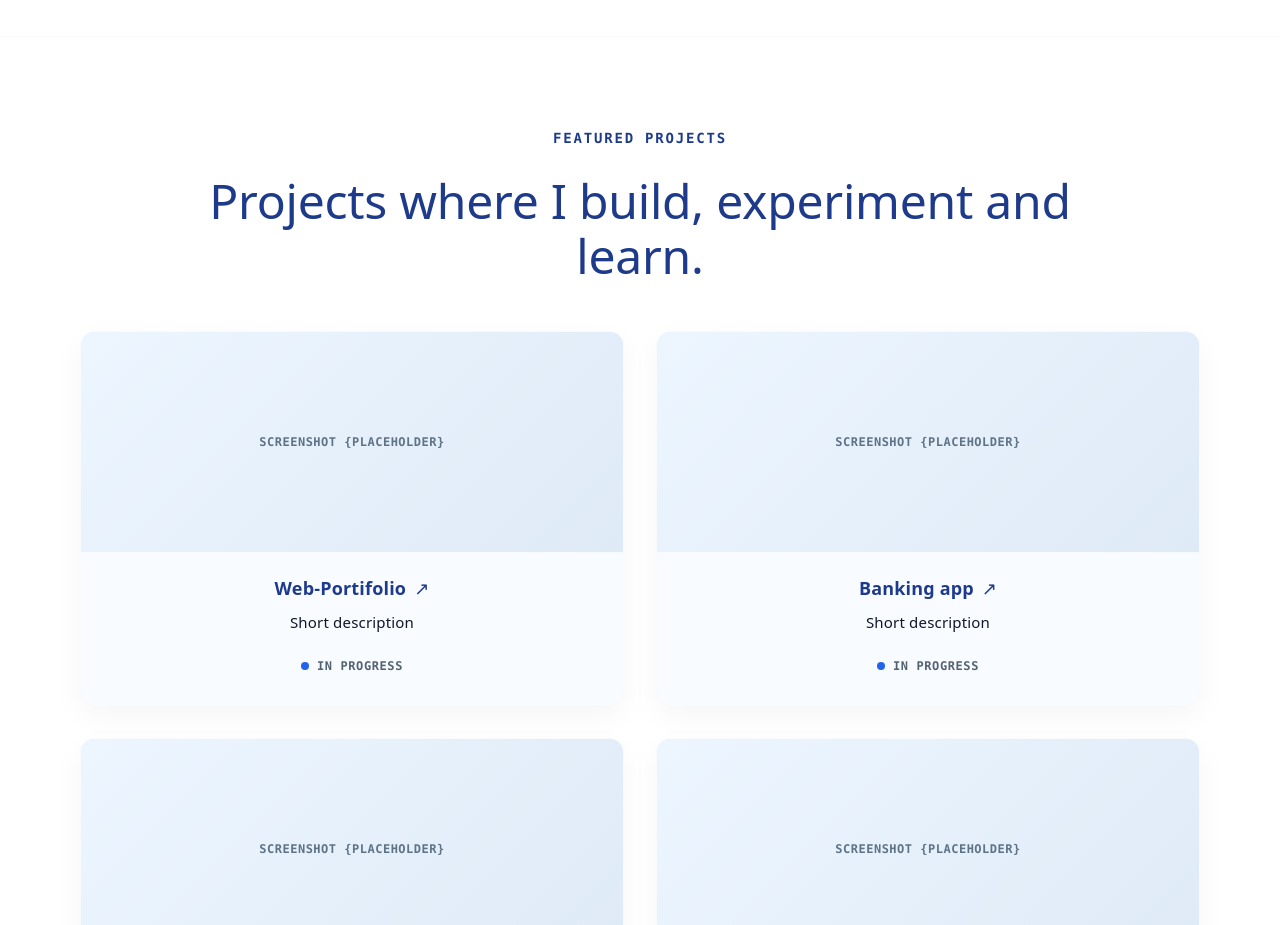
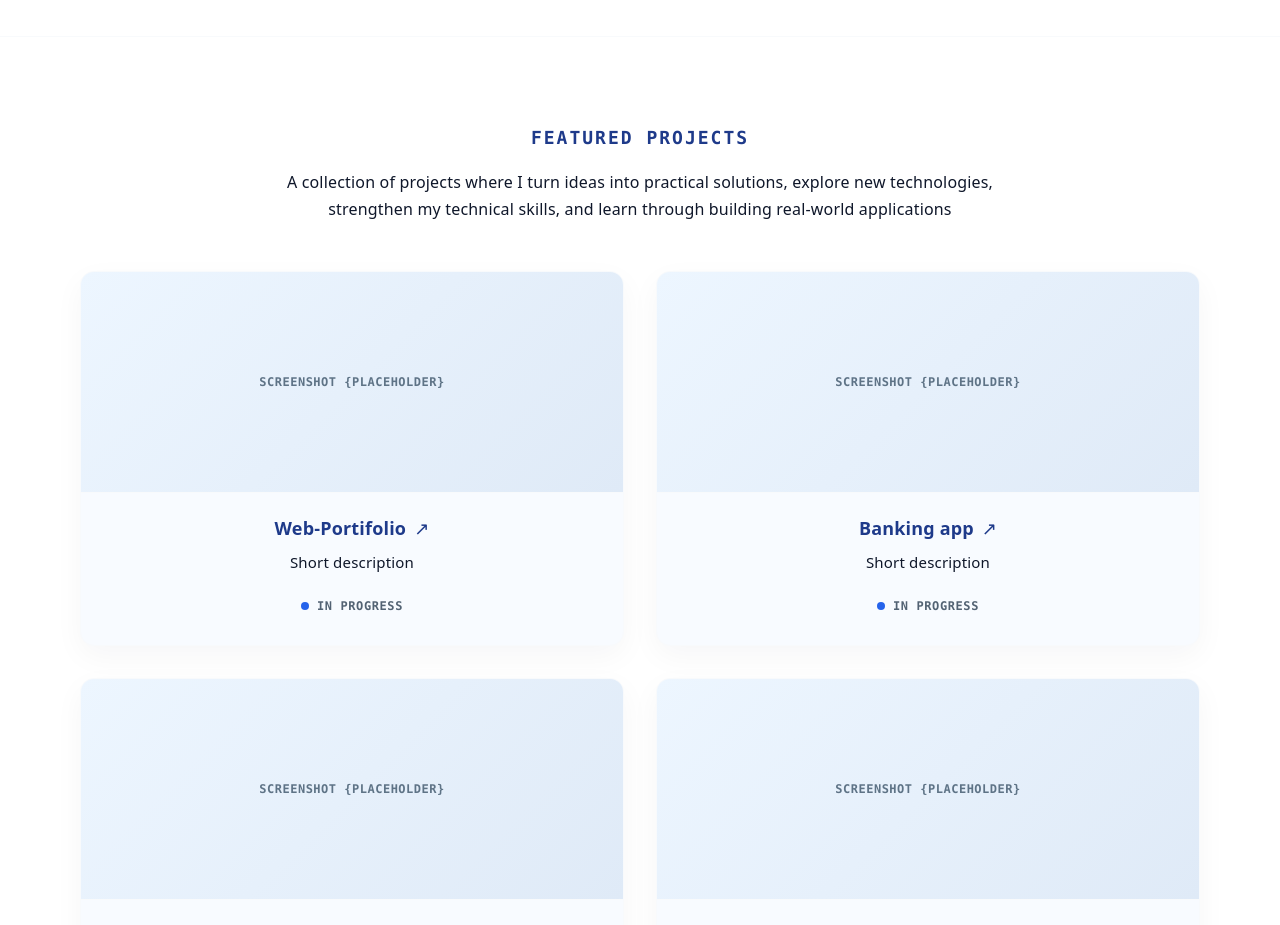
Before and after one commit to s-nguza/Web-Portfolio, a React (Vite) app: page / in a window 1280 px wide. Shown: the part 1620-2545 px from the top of the page. Built offline with nearby package versions, Linux system fonts and the light colour scheme.

Commit message:
Projects description

```diff
--- a/src/App.css
+++ b/src/App.css
@@ -283,11 +283,17 @@
   text-align: center;
 }
 
-.projects-heading h2 {
-  margin: 22px 0 0;
-  color: var(--text-h);
-  font-size: clamp(30px, 4vw, 48px);
-  line-height: 1.15;
+.projects-heading .section-label {
+  font-size: 18px;
+  letter-spacing: 2px;
+}
+
+.projects-intro {
+  max-width: 760px;
+  margin: 18px auto 0;
+  color: var(--text);
+  font-size: 16px;
+  line-height: 1.7;
 }
 
 .projects-grid {
--- a/src/App.jsx
+++ b/src/App.jsx
@@ -117,7 +117,11 @@ function App() {
       <section id="projects" className="projects-section">
         <div className="projects-heading">
           <p className="section-label">FEATURED PROJECTS</p>
-          <h2>Projects where I build, experiment and learn.</h2>
+          <p className="projects-intro">
+            A collection of projects where I turn ideas into practical
+            solutions, explore new technologies, strengthen my technical
+            skills, and learn through building real-world applications
+          </p>
         </div>
 
         <div className="projects-grid">
```
